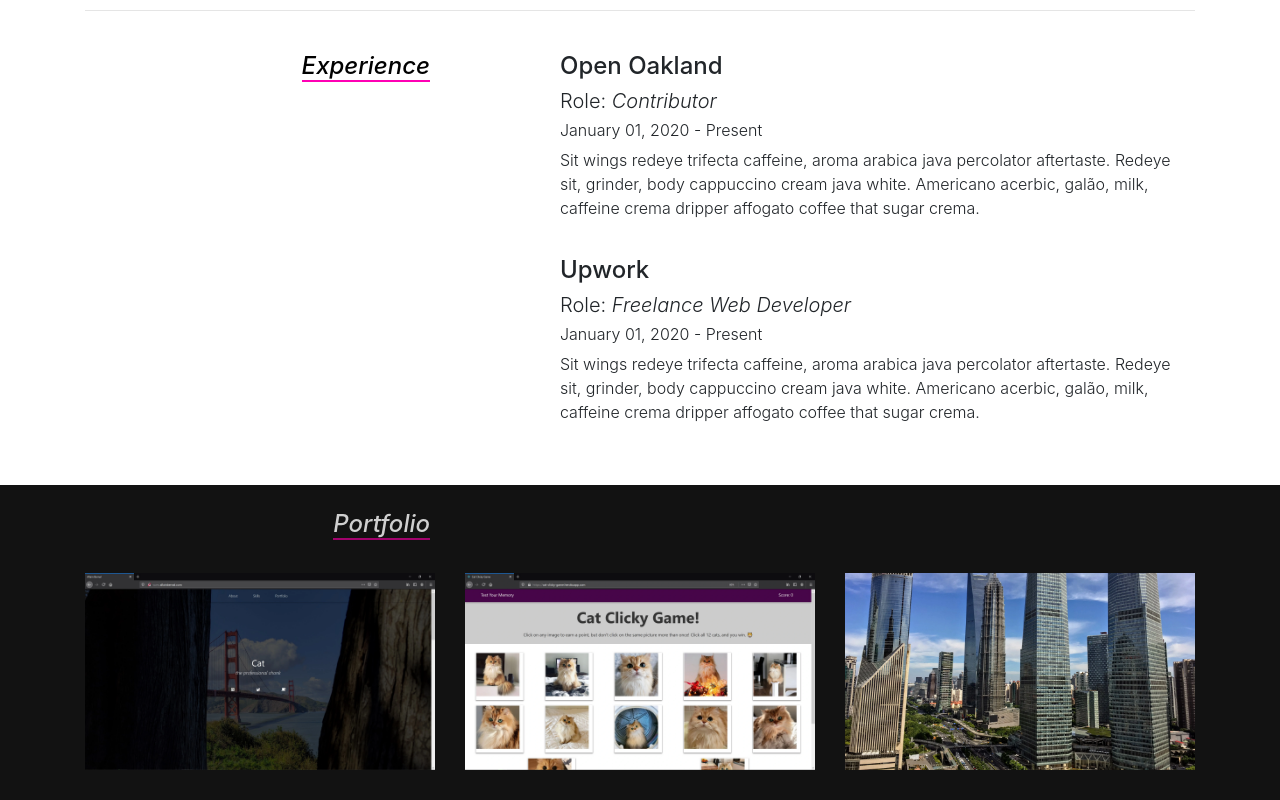
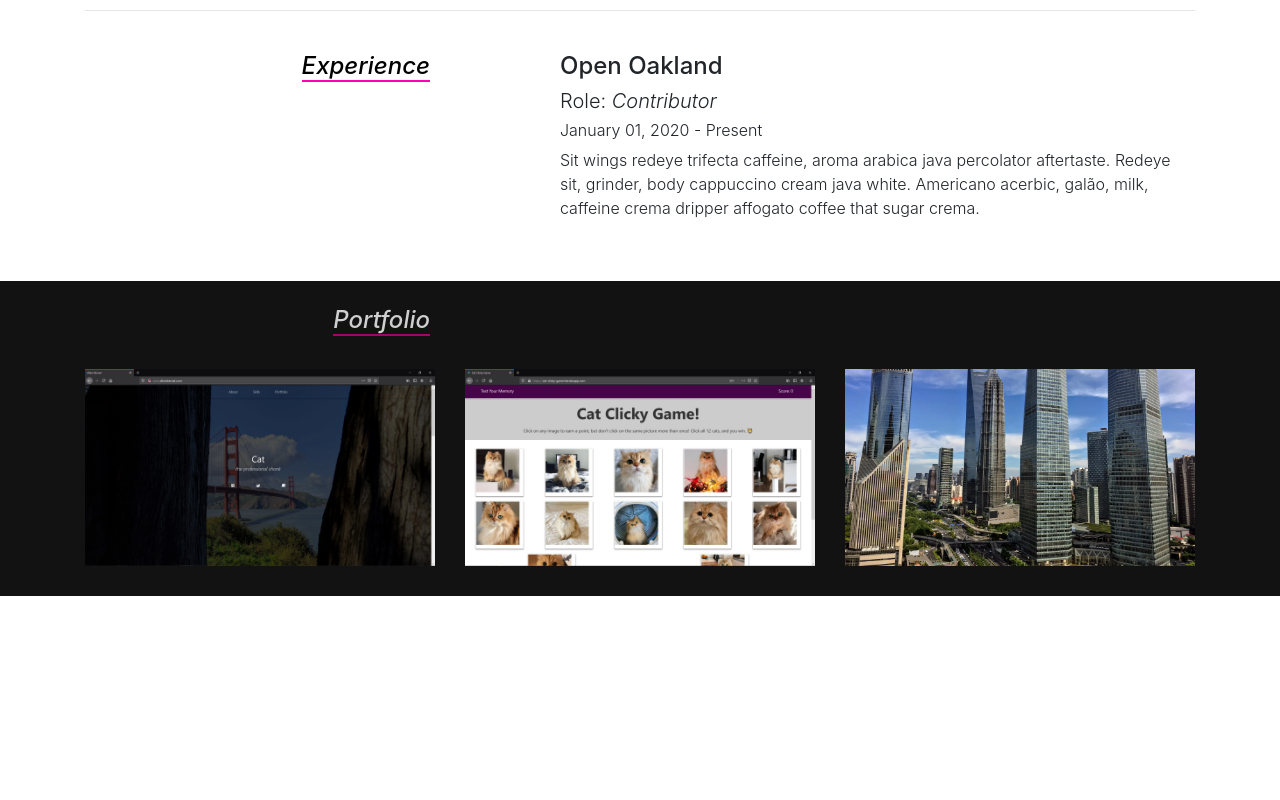
Before and after one commit to AllainPurrnal/allainbernal.com, a React (Create React App) app: page / in a window 1280 px wide. Shown: the part 2647-3447 px from the top of the page. After the commit the page ends 3243 px from the top, so only its background shows below. Built offline with nearby package versions, Linux system fonts and the light colour scheme.

Commit message:
Commented out one array in websiteData.js

```diff
--- a/src/websiteData.js
+++ b/src/websiteData.js
@@ -61,18 +61,19 @@
         endDate: "Present"
       },
       description: "Sit wings redeye trifecta caffeine, aroma arabica java percolator aftertaste. Redeye sit, grinder, body cappuccino cream java white. Americano acerbic, galão, milk, caffeine crema dripper affogato coffee that sugar crema."
-    },
-    {
-      id: 2,
-      company: "Upwork",
-      link: "https://upwork.com/",
-      role: "Freelance Web Developer",
-      period: {
-        startDate: "January 01, 2020",
-        endDate: "Present"
-      },
-      description: "Sit wings redeye trifecta caffeine, aroma arabica java percolator aftertaste. Redeye sit, grinder, body cappuccino cream java white. Americano acerbic, galão, milk, caffeine crema dripper affogato coffee that sugar crema."
     }
+    // ,
+    // {
+    //   id: 2,
+    //   company: "Upwork",
+    //   link: "https://upwork.com/",
+    //   role: "Freelance Web Developer",
+    //   period: {
+    //     startDate: "January 01, 2020",
+    //     endDate: "Present"
+    //   },
+    //   description: "Sit wings redeye trifecta caffeine, aroma arabica java percolator aftertaste. Redeye sit, grinder, body cappuccino cream java white. Americano acerbic, galão, milk, caffeine crema dripper affogato coffee that sugar crema."
+    // }
   ],
   portfolio: [
     {
```
